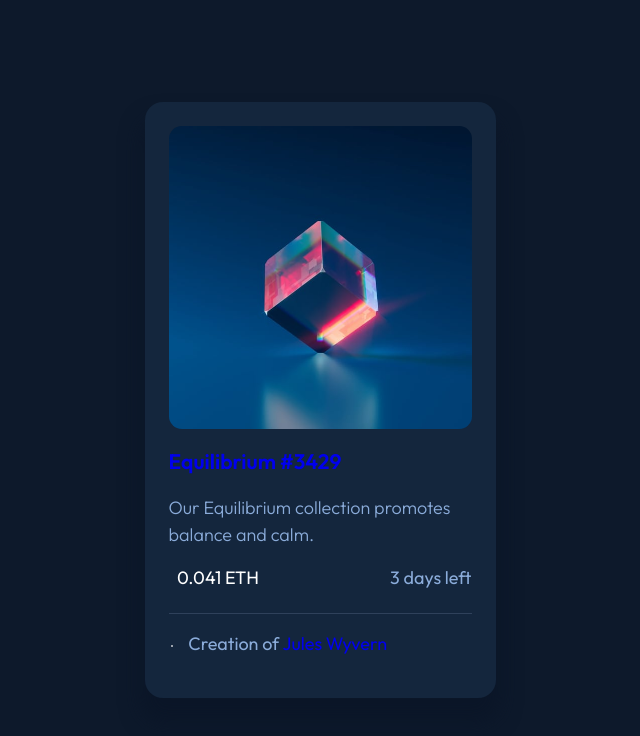
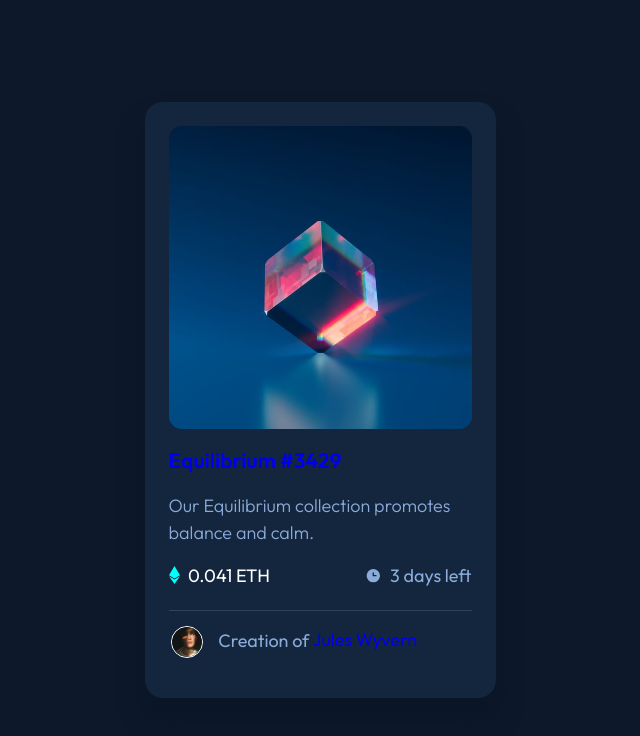
Before and after one commit to Andr3wJ79/Frontend-Mentor-NFT-preview-card-component, a plain HTML site: page index.html in a window 1280 px wide. Shown: the whole page, without its empty margins (320-960 px from the left). Drawn offline with Linux system fonts and the light colour scheme; the site is published under a folder, as on GitHub Pages, so addresses that start at the root find nothing.

Commit message:
Update index.html

```diff
--- a/index.html
+++ b/index.html
@@ -27,12 +27,12 @@
           <a href="#">
             <img
               class="item-pic"
-              src="images/image-equilibrium.jpg"
+              src="./images/image-equilibrium.jpg"
               alt
               aria-hidden="true" />
           </a>
           <div class="item-hover">
-            <img src="/images/icon-view.svg" alt aria-hidden="true" />
+            <img src="./images/icon-view.svg" alt aria-hidden="true" />
           </div>
         </div>
         <a href="#"><h3>Equilibrium #3429</h3></a>
@@ -41,11 +41,11 @@
         </p>
         <div class="offer-box">
           <div class="eth-left">
-            <img src="/images/icon-ethereum.svg" alt aria-hidden="true" />
+            <img src="./images/icon-ethereum.svg" alt aria-hidden="true" />
             <span>0.041 ETH</span>
           </div>
           <div class="time-right">
-            <img src="/images/icon-clock.svg" alt aria-hidden="true" /> 3 days
+            <img src="./images/icon-clock.svg" alt aria-hidden="true" /> 3 days
             left
           </div>
         </div>
@@ -54,7 +54,7 @@
         <div class="owner">
           <img
             class="avatar"
-            src="/images/image-avatar.png"
+            src="./images/image-avatar.png"
             alt
             aria-hidden="true" />
           <span class="owner-color"> Creation of </span>
```
